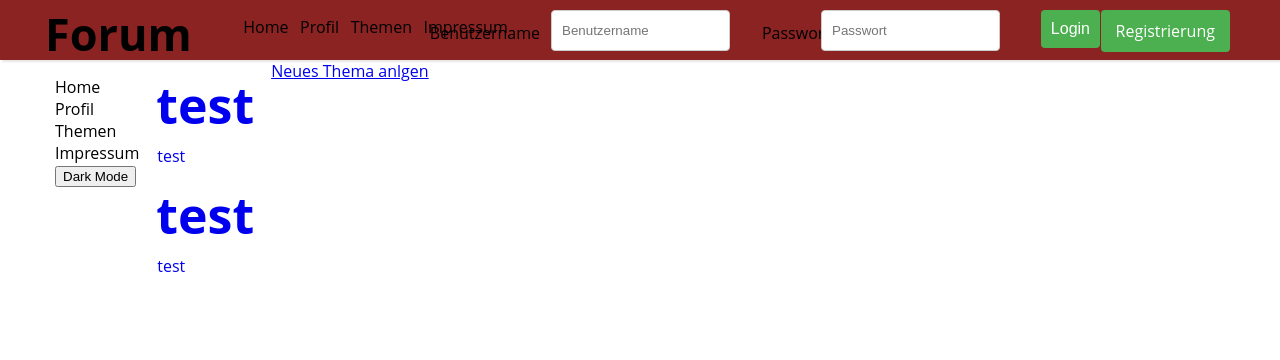
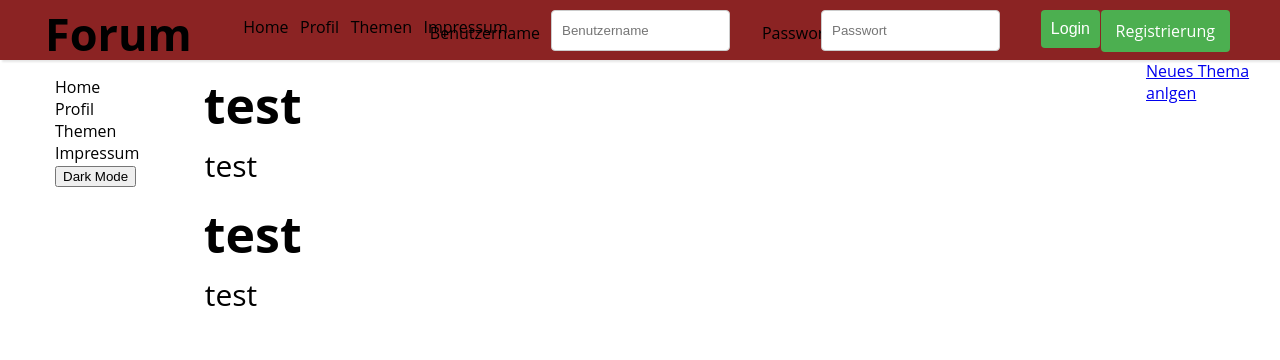
Before and after one commit to lukas1219/Forum_python, a Django app: page /members/ in a window 1280 px wide. Shown: the top 360 px of the page. Run offline with Django 3.2, Linux system fonts and the light colour scheme; data comes from the database, SQL or seed files in the repository.

Commit message:
design veränderungen

```diff
--- a/forum/members/static/css/style.css
+++ b/forum/members/static/css/style.css
@@ -297,9 +297,42 @@ body {
   display: -webkit-box;
   display: -ms-flexbox;
   display: flex;
-  -webkit-box-pack: center;
-      -ms-flex-pack: center;
-          justify-content: center;
+  -webkit-box-orient: vertical;
+  -webkit-box-direction: normal;
+      -ms-flex-direction: column;
+          flex-direction: column;
+  max-width: 1000px;
+  width: 100%;
+  padding-left: 5%;
+}
+
+.container .main .forum_inhalt .answer {
+  text-decoration: none;
+  padding-top: 50px;
+}
+
+.container .main .forum_inhalt .answer .forum_tabelle {
+  max-width: 500px;
+  width: 100%;
+}
+
+.container .main .forum_inhalt .answer .forum_tabelle .headline {
+  margin-left: 30px;
+  padding: 9px 0 3px 0;
+  font-weight: bold;
+  font-size: 50px;
+  text-align: left;
+  color: black;
+}
+
+.container .main .forum_inhalt .answer .forum_tabelle .theaser {
+  font-size: 30px;
+  color: black;
+}
+
+.container .main .forum_inhalt .answer:hover {
+  -webkit-text-emphasis: none;
+          text-emphasis: none;
 }
 
 .container .main-right {
@@ -312,7 +345,7 @@ body {
 }
 
 @media only screen and (min-width: 1000px) {
-  .container .container {
+  .container .main .container {
     display: -webkit-box;
     display: -ms-flexbox;
     display: flex;
@@ -321,22 +354,23 @@ body {
         -ms-flex-direction: column;
             flex-direction: column;
   }
-  .container .forum_inhalt .answer {
+  .container .main .container .forum_inhalt .answer {
     text-decoration: none;
     padding-top: 50px;
   }
-  .container .forum_inhalt .answer .forum_tabelle {
+  .container .main .container .forum_inhalt .answer .forum_tabelle {
     max-width: 500px;
     width: 100%;
   }
-  .container .forum_inhalt .answer .forum_tabelle .headline {
+  .container .main .container .forum_inhalt .answer .forum_tabelle .headline {
     margin-left: 30px;
     padding: 9px 0 3px 0;
     font-weight: bold;
     font-size: 50px;
     text-align: left;
+    color: black;
   }
-  .container .forum_inhalt .answer:hover {
+  .container .main .container .forum_inhalt .answer:hover {
     -webkit-text-emphasis: none;
             text-emphasis: none;
   }
--- a/forum/members/static/css/style.scss
+++ b/forum/members/static/css/style.scss
@@ -271,17 +271,10 @@ body{
     }
     .main{
         display: flex;
-        justify-content: center;
-    }
-    .main-right{
-        display: flex;
-        justify-content: right;
-    }
-    @media only screen and(min-width: 1000px){
-        .container{
-            display: flex;
-            flex-direction: column;
-        }
+        flex-direction: column;
+        max-width: 1000px;
+        width: 100%;
+        padding-left: 5%;
         .forum_inhalt{
             .answer{
                 text-decoration: none;
@@ -295,13 +288,53 @@ body{
                         font-weight: bold;
                         font-size: 50px;
                         text-align: left;
+                        color: black;
+                    }
+                    .theaser{
+                        font-size: 30px;
+                        color: black;
                     }
                 }
             }
             .answer:hover{
                 text-emphasis: none;
             }
+        }
 
+
+    }
+    .main-right{
+        display: flex;
+        justify-content: right;
+    }
+    @media only screen and(min-width: 1000px){
+        .main{
+            .container{
+                display: flex;
+                flex-direction: column;
+
+                .forum_inhalt{
+                    .answer{
+                        text-decoration: none;
+                        padding-top: 50px;
+                        .forum_tabelle{
+                            max-width: 500px;
+                            width: 100%;
+                            .headline{
+                                margin-left: 30px;
+                                padding: 9px 0 3px 0;
+                                font-weight: bold;
+                                font-size: 50px;
+                                text-align: left;
+                                color: black;
+                            }
+                        }
+                    }
+                    .answer:hover{
+                        text-emphasis: none;
+                    }
+                }
+            }
         }
     }
 }
--- a/forum/members/templates/index.html
+++ b/forum/members/templates/index.html
@@ -50,7 +50,7 @@
             </ul>
         </div>
         <div class="main">
-            <div class="container">
+
                 {% for x in theaser %}
                         <div class="forum_inhalt">
                             <a href="answer/{{ x.id }}" class="answer">
@@ -61,7 +61,7 @@
                             </a>
                         </div>
                 {% endfor %}
-            </div>
+
         </div>
         <div class="main-right">
             <a href="theaser_link/" name="theaser_link" class="theaser">Neues Thema anlgen</a>
```
Also changed, not shown: 1 other file.
